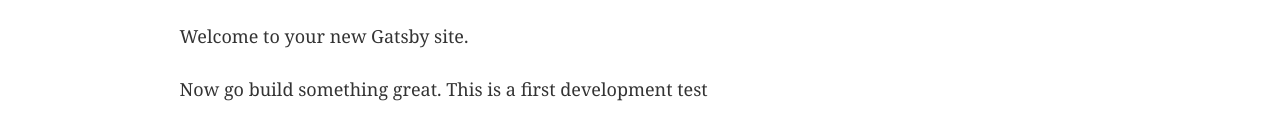
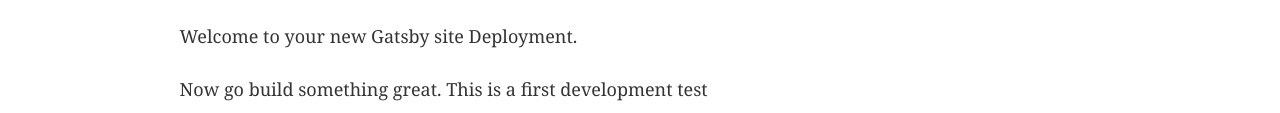
Before and after one commit to ashishpatel6958/gatsby-deployment, a Gatsby site: page / in a window 1280 px wide. Shown: the part 170-283 px from the top of the page. Built offline with nearby package versions, Linux system fonts and the light colour scheme; Gatsby itself is replaced by a stand-in of ours.

Commit message:
Workflow-yml change

```diff
--- a/src/pages/index.js
+++ b/src/pages/index.js
@@ -9,7 +9,7 @@ const IndexPage = () => (
   <Layout>
     <SEO title="Home" />
     <h1>Hi people</h1>
-    <p>Welcome to your new Gatsby site.</p>
+    <p>Welcome to your new Gatsby site Deployment.</p>
     <p>Now go build something great. This is a first development test</p>
     <div style={{ maxWidth: `300px`, marginBottom: `1.45rem` }}>
       <Image />
```
Also changed, not shown: .github/workflows/gatsby.yml.
